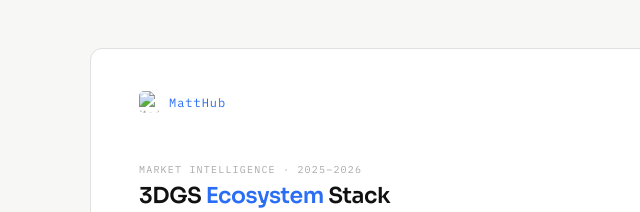
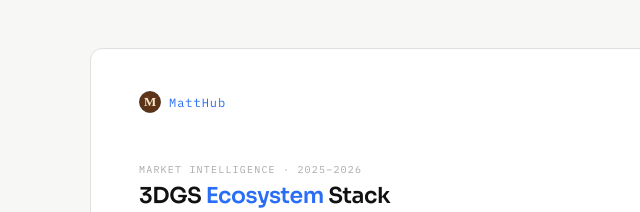
Before and after one commit to Matt-V50/Matt-Hub, a plain HTML site: page pages/3dgs-ecosystem.html in a window 1280 px wide. Shown: the top 212 px of the page, 0-640 px from the left. Drawn offline with Linux system fonts and the light colour scheme.

Commit message:
deploy: d2495e0e6c80fd74a71c3a898ccbf2dcfc1a2efb

```diff
--- a/pages/3dgs-ecosystem.html
+++ b/pages/3dgs-ecosystem.html
@@ -197,7 +197,7 @@
 
 <div class="container">
 <header>
-  <a class="back site-title" href="../index.html"><img src="assets/img/favicon.svg" alt="MattHub"> <span>MattHub</span></a>
+  <a class="back site-title" href="../index.html"><img src="../assets/img/favicon.svg" alt="MattHub"> <span>MattHub</span></a>
   <button id="theme-toggle" aria-label="Toggle theme" onclick="toggleTheme()"></button>
 </header>
 
```
